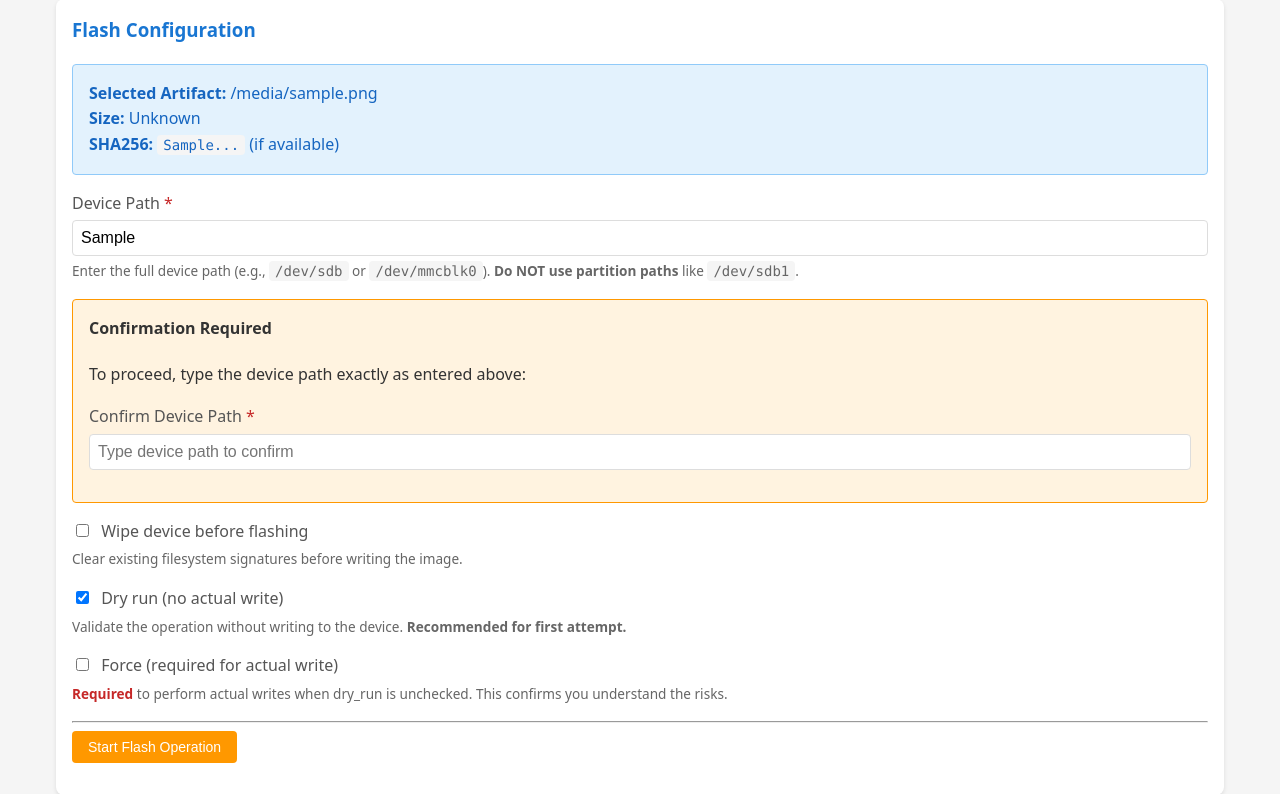
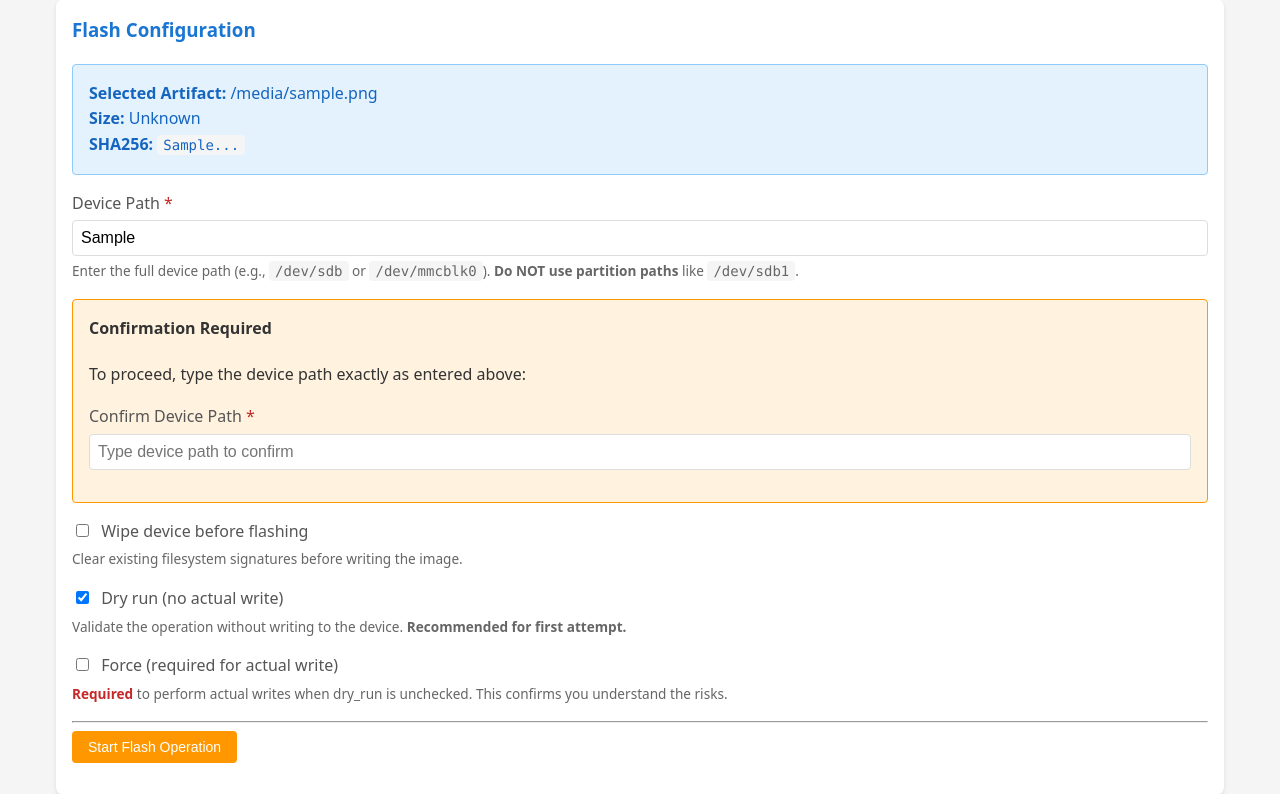
Before and after one commit to grammy-jiang/openwrt-imagegen-profiles, a FastAPI app: template web/templates/flash/wizard.html in a window 1280 px wide. Shown: the part 586-1380 px from the top of the page. Run offline with FastAPI, Linux system fonts and the light colour scheme; the template is opened without the code that fills it: most values are stand-ins (such as "Sample title", 1, 10 or a date in 2020).

Commit message:
Address code review feedback
- Fix potential None slice error in flash wizard template
- Add deprecation comment for execCommand fallback

Co-authored-by: grammy-jiang <719388+grammy-jiang@users.noreply.github.com>

```diff
--- a/web/static/js/app.js
+++ b/web/static/js/app.js
@@ -33,6 +33,9 @@ function fallbackCopyToClipboard(text, btn) {
     textArea.select();
 
     try {
+        // Note: document.execCommand('copy') is deprecated but used here as a
+        // fallback for older browsers that don't support the Clipboard API.
+        // Modern browsers will use navigator.clipboard.writeText() instead.
         var successful = document.execCommand('copy');
         showCopyFeedback(btn, successful);
     } catch (err) {
--- a/web/templates/flash/wizard.html
+++ b/web/templates/flash/wizard.html
@@ -27,7 +27,7 @@
     <div class="alert alert-info">
         <strong>Selected Artifact:</strong> {{ artifact.filename }}<br>
         <strong>Size:</strong> {{ "%.2f MB"|format(artifact.size_bytes / 1024 / 1024) if artifact.size_bytes else 'Unknown' }}<br>
-        <strong>SHA256:</strong> <code>{{ artifact.sha256[:32] }}...</code> (if available)
+        <strong>SHA256:</strong> <code>{{ artifact.sha256[:32] if artifact.sha256 else 'N/A' }}{% if artifact.sha256 %}...{% endif %}</code>
     </div>
     <input type="hidden" name="artifact_id" value="{{ artifact.id }}">
     {% else %}
```
